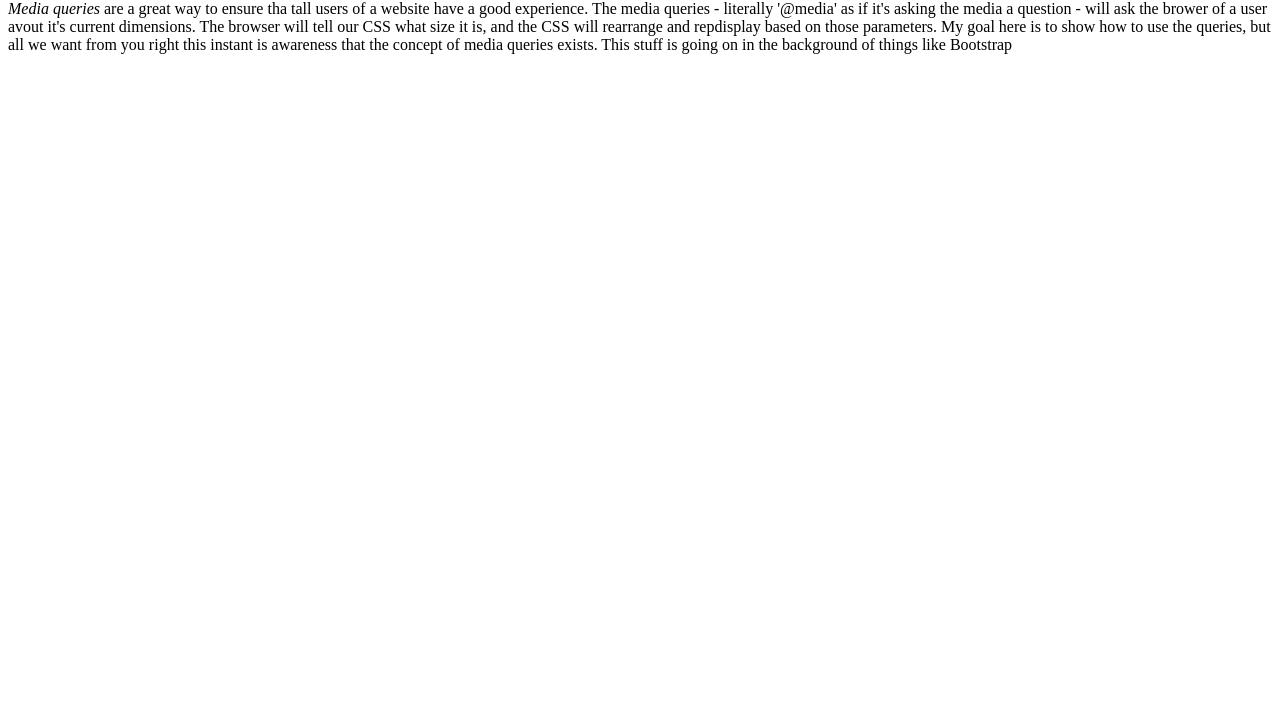
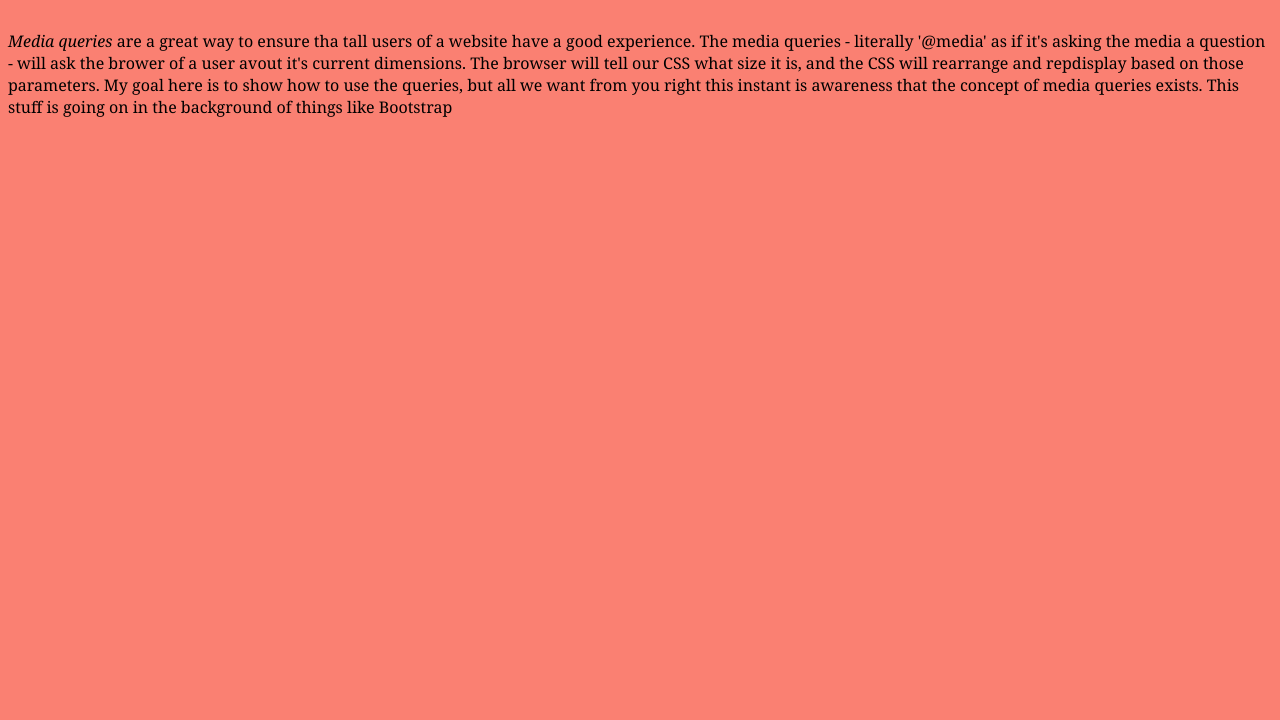
Before and after one commit to Lexmark444/Module_1, a plain HTML site: page Mediaqueries/mediaqueries.html in a window 1280 px wide. Shown: the part 80-800 px from the top of the page. Drawn offline with Linux system fonts and the light colour scheme.

Commit message:
edits complete

```diff
--- /dev/null
+++ b/Mediaqueries/mediaqueries.css
@@ -0,0 +1,32 @@
+@media only screen and (min-width: 600px) {
+    body{
+        background-color: aquamarine;
+        display:flex;
+        flex-direction: row;
+    }
+}
+
+@media only screen and (min-width: 800px) {
+    body{
+        background-color: red;
+        font-family: Arial, Helvetica, sans-serif;
+
+    }
+}
+
+@media only screen and (min-width: 1000px) {
+    body{
+        background-color: coral;
+        font-family: Impact, Haettenschweiler, 'Arial Narrow Bold', sans-serif;
+        display:flex;
+        flex-direction: column;
+    }
+}
+
+@media only screen and (min-width: 1200px) {
+    body{
+        background-color: salmon;
+        font-family: Georgia, 'Times New Roman', Times, serif;
+
+}
+}
```
Also changed, not shown: Mediaqueries/index.html (added, +24 -0 lines), TownsvilleMusic/index.html (+0 -12 lines), Mediaqueries/mediaqueries.html (renamed from TownsvilleMusic/mediaqueries.html), Mediaqueries/style.css (renamed from TownsvilleMusic/style.css), TownsvilleMusic/mediaqueries.css (deleted).
